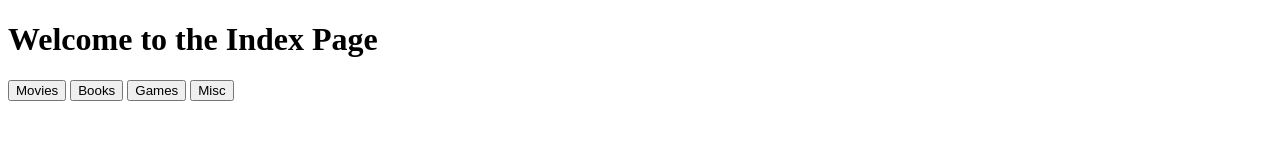
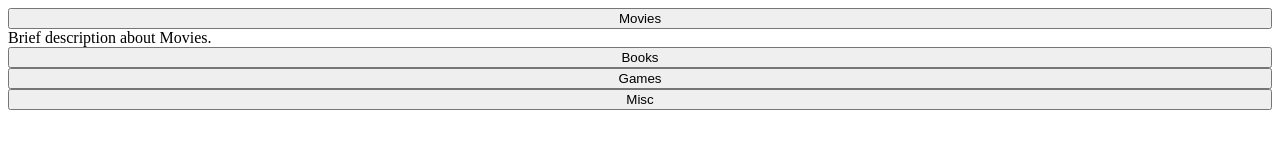
Before and after one commit to Ouroboros24/A, a plain HTML site: page index.html in a window 1280 px wide. Both pictures are taken after a click on the button "Movies". Drawn offline with Linux system fonts and the light colour scheme.

Commit message:
Updated index.html with improvements for expansion and button styles

```diff
--- a/index.html
+++ b/index.html
@@ -3,20 +3,66 @@
 <head>
     <meta charset="UTF-8">
     <meta name="viewport" content="width=device-width, initial-scale=1.0">
-    <title>Index Page</title>
+    <title>Ouroboros24</title>
     <style>
+        .button {
+            width: 100%; /* Ensure the button takes full width */
+            transition: all 0.3s ease; /* Smooth transition */
+        }
+        .expansion {
+            display: none;
+            width: 100%; /* Match the button width */
+            transition: height 0.3s ease; /* Smooth expansion effect */
+        }
+        .button:hover + .expansion {
+            display: block;
+        }
+        .description {
+            display: none;
+            transition: height 0.3s ease;
+        }
+        .button.active + .expansion {
+            height: auto; /* Allow auto height for smooth transition */
+        }
+        .button.active + .expansion .description {
+            display: block;
+        }
         .title {
-            font-size: 2em; /* Increased font size */
+            font-size: 1.5em; /* Increase title font size */
         }
     </style>
 </head>
 <body>
-    <h1 class="title">Welcome to the Index Page</h1>
     <div>
-        <button>Movies</button>
-        <button>Books</button>
-        <button>Games</button>
-        <button>Misc</button>
+        <button class="button">Movies</button>
+        <div class="expansion">
+            <div class="description">Brief description about Movies.</div>
+        </div>
+        <button class="button">Books</button>
+        <div class="expansion">
+            <div class="description">Brief description about Books.</div>
+        </div>
+        <button class="button">Games</button>
+        <div class="expansion">
+            <div class="description">Brief description about Games.</div>
+        </div>
+        <button class="button">Misc</button>
+        <div class="expansion">
+            <div class="description">Brief description about Misc.</div>
+        </div>
     </div>
+    <script>
+        document.querySelectorAll('.button').forEach(button => {
+            button.addEventListener('click', function() {
+                this.classList.toggle('active');
+                const expansion = this.nextElementSibling;
+                if (expansion.style.display === "block") {
+                    expansion.style.display = "none";
+                } else {
+                    expansion.style.display = "block";
+                }
+            });
+        });
+    </script>
 </body>
 </html>
```
